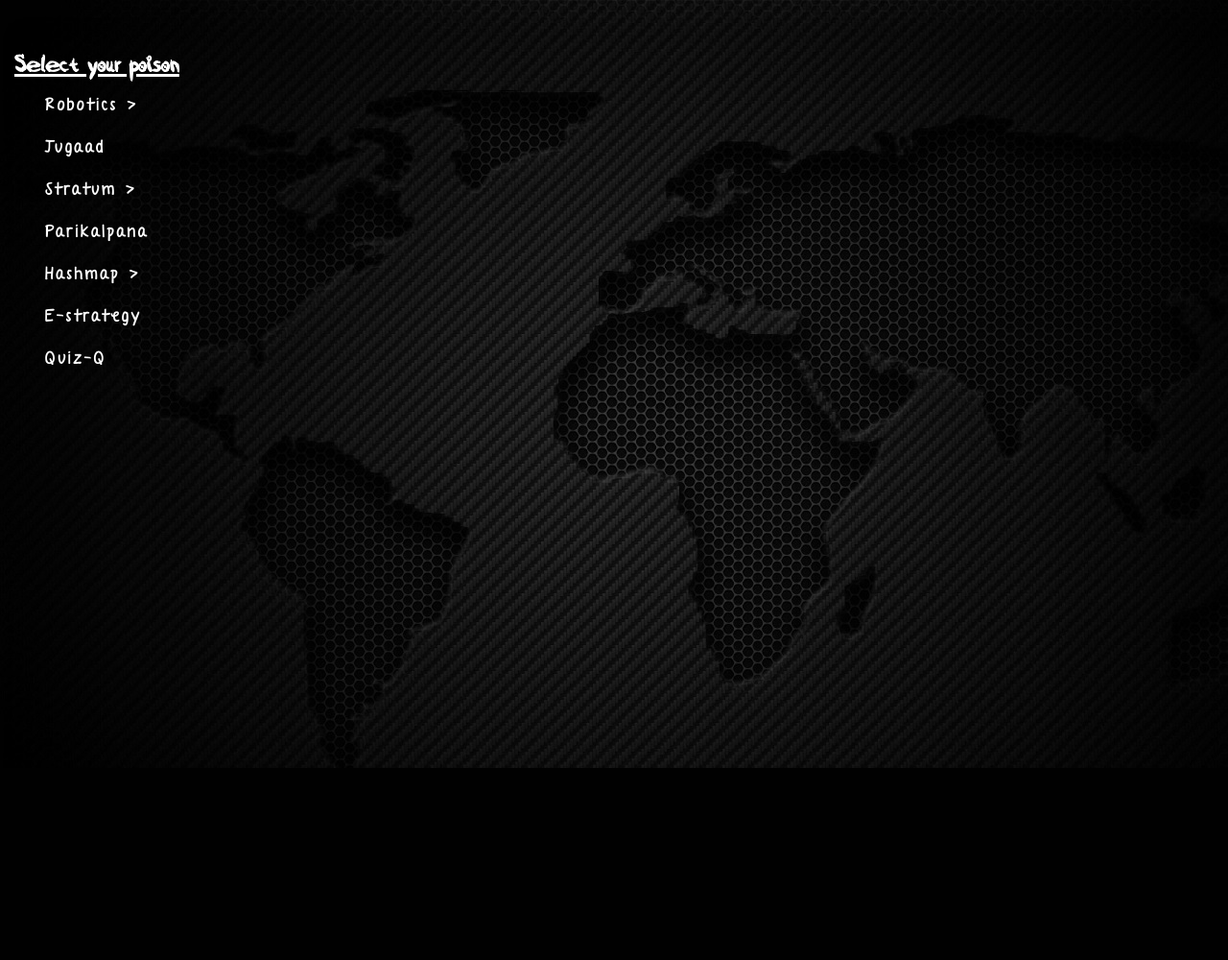
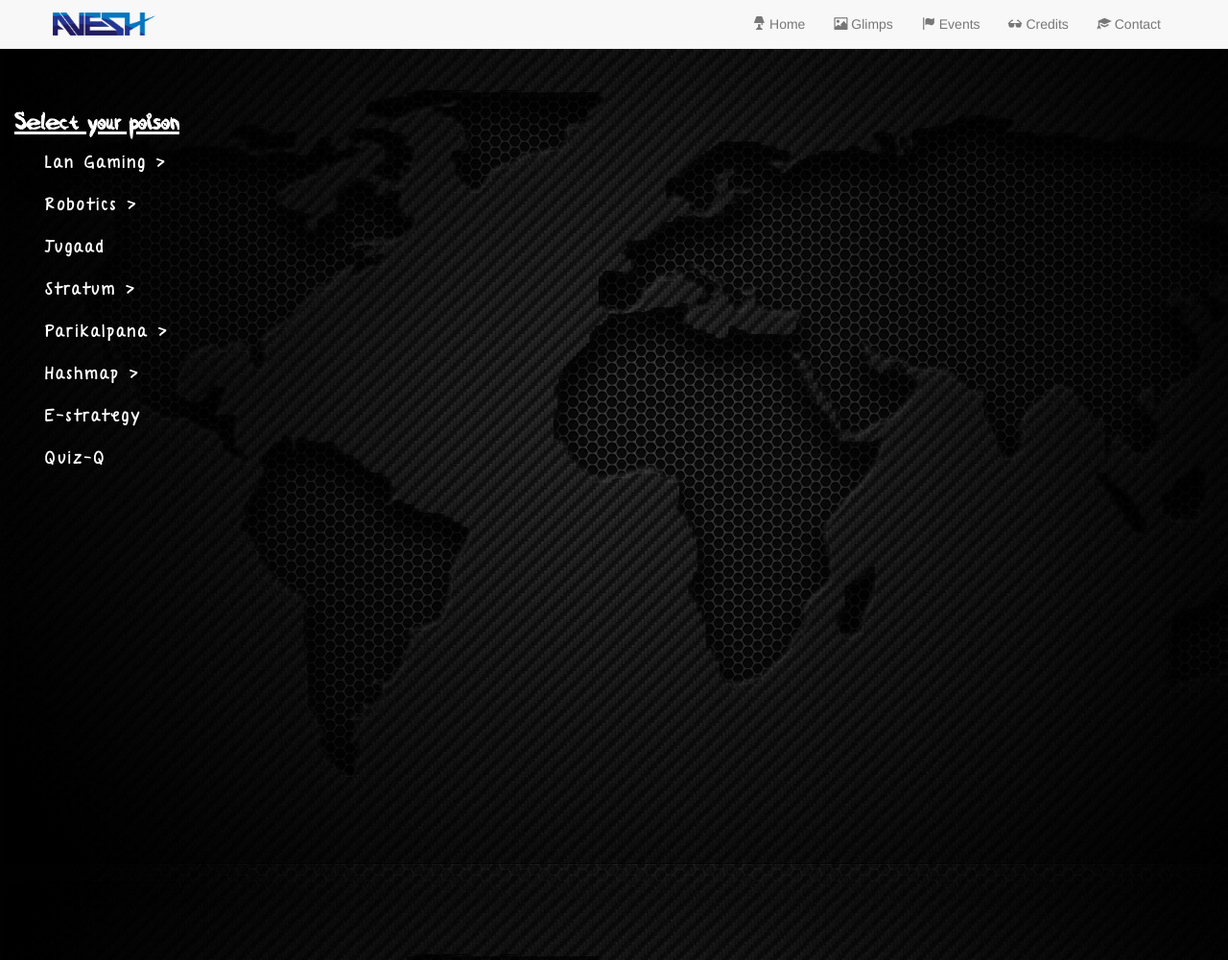
Before and after one commit to RockingNinja007/MyCollege_tect_fest_site, a PHP site: page /register_view/register.php in a window 1280 px wide. Shown: the whole page at 96% size. Before the commit the page ends 800 px from the top, so only its background shows below. Run offline with PHP 8.4, Linux system fonts and the light colour scheme; data that the repository does not hold is empty.

Commit message:
Upload it bro

```diff
--- a/css/register_page.css
+++ b/css/register_page.css
@@ -83,7 +83,7 @@ body{
 }
 
 .event_links{
-  min-height: 100%;
+  min-height: 100vh;
   width: 100%;
   background-color: ;
   padding-right: 20%;
@@ -136,6 +136,14 @@ body{
   font-size: 1.3em;
   letter-spacing: 2px;
 }
+.event_desc li{
+
+  color: #fff;
+  font-family: "rain";
+  font-size: 1.3em;
+  letter-spacing: 2px;
+}
+
 
 .event_links ul li{
   display: block;
--- a/register_view/register.php
+++ b/register_view/register.php
@@ -49,18 +49,48 @@ $participants_registry_error =array(1=>"Name not valid. Try full name",2=>"Roll
 		}
 	</script>
 </head>
-<body>
+<body style="padding-bottom:100px;">
 
+  <!-- navbar codding -->
+  <nav class="navbar navbar-default navbar-fixed-top">
+  	<div class="container" >
+  	<div class="navbar-header">
+         <button type="button" class="navbar-toggle" data-toggle="collapse" data-target="#myNavbar">
+          <span class="icon-bar"></span>
+          <span class="icon-bar"></span>
+          <span class="icon-bar"></span>
+        </button>
+        <a class="navbar-brand" href="#myPage" style="padding: 0px;"><img src="../logo.png" height="100%" width="100%"></a>
+      </div>
+  	 <div class="collapse navbar-collapse" id="myNavbar">
+  		<ul class="nav navbar-nav navbar-right">
+  	      <li><a href="../"><span class="glyphicon glyphicon-lamp"></span> Home</a></li>
+  	      <li><a href="../#glimps"><span class="glyphicon glyphicon-picture"></span> Glimps</a></li>
+  	      <li><a href="../#event"><span class="glyphicon glyphicon-flag"></span> Events</a></li>
+  	     <!-- <li><a href="#workshop"><span class="glyphicon glyphicon-education"></span> Team</a></li>-->
+  	       <li><a href="../#about_us"><span class="glyphicon glyphicon-sunglasses"></span> Credits</a></li>
+  	      <li><a href="../#contact"><span class="glyphicon glyphicon-education"></span> Contact</a></li>
+  	    </ul>
+    	</div>
+    	</div>
+  </nav>
 <?php //print_r($get_event);
 //echo $query;?>
 	<!--<div class="reg_banner">
 		<div style=""></div>
 	</div>-->
 <!-- Sidebar coding starts here -->
-	<div id="bomb" class="cont" >
-		<div class="col-lg-4 col-md-4 col-sm-4" >
+	<div id="bomb" class="cont" style="padding-top:100px;margin-bottom:100px;">
+		<div class="col-lg-4 col-md-4 col-sm-4">
 			 <div class="event_links">
 			 	<b><div class="event_label">Select your poison</div><b>
+
+          <a href="#bomb" onclick="showthis('lan');"><div class="event_li">Lan Gaming ></div></a>
+ 			 		<ul id="lan" class="sub_link" style="display: none;">
+ 			 			<a href ="register.php?event_name='Counter Strike'"><li class="event_li">Counter Strike</li></a>
+ 			 			<a href ="register.php?event_name='NFS'"><li class="event_li">NFS</li></a>
+ 			 		</ul>
+
 			 	<a href="#bomb" onclick="showthis('Robo');"><div class="event_li">Robotics ></div></a>
 			 		<ul id="Robo" class="sub_link" style="display: none;">
 			 			<a href ="register.php?event_name='Robo Soccer'"><li class="event_li"> Robo Soccer</li></a>
@@ -71,10 +101,16 @@ $participants_registry_error =array(1=>"Name not valid. Try full name",2=>"Roll
 			 	<!--<a href="register.php?event_name=''"><div class="event_li">Model Presentation</div></a>-->
 			 	<a href="#bomb" onclick="showthis('stratum');"><div class="event_li">Stratum ></div></a>
 			 		<ul id="stratum" class="sub_link" style="display: none;">
-			 			<a href ="register.php?event_name='Nirmaan'"><li class="event_li">Nirman,</li></a>
+			 			<a href ="register.php?event_name='Nirmaan'"><li class="event_li">Nirman</li></a>
 			 			<a href ="register.php?event_name='Setu'"><li class="event_li">Setu</li></a>
 			 		</ul>
-        <a href="register.php?event_name='Parikalpana'"><div class="event_li">Parikalpana</div></a>
+
+        <a href="#bomb" onclick="showthis('pari');"><div class="event_li">Parikalpana ></div></a>
+        <ul id="pari" class="sub_link" style="display: none;">
+          <a href ="register.php?event_name='Model Presentation'"><li class="event_li">Model Presentation</li></a>
+          <a href="register.php?event_name='Project Exhibition'"><li class="event_li">Project Exhibition</li></a>
+        </ul>
+
 			 	<a href="#bomb" onclick="showthis('hash');"><div class="event_li">Hashmap ></div></a>
 			 		<ul id="hash" class="sub_link" style="display: none;">
 			 			<a href ="register.php?event_name='Graphic Designing'"><li class="event_li">Graphic design</li></a>
@@ -94,16 +130,23 @@ $participants_registry_error =array(1=>"Name not valid. Try full name",2=>"Roll
 
 				<div class="event_title col-lg-10 col-md-10 col-sm-10 col-xs-10" style="background-color: #">
 					<h4><?php echo $get_event[0]["event_name"]; ?></h4><p>&nbsp;&nbsp;&nbsp;&nbsp;
-            <?php echo " at ".$get_event[0]["event_date"]." at ".$get_event[0]["venue"] ; ?>
+            <?php echo $get_event[0]["event_date"]." at ".$get_event[0]["venue"] ; ?>
           </p>
 				</div>
 				<div class="col-lg-12 col-md-12 col-sm-12 col-xs-12 price_decl">
 					<p>1<sup>st</sup> Price : <?php echo $get_event[0]["first_price"]; ?>/- &nbsp;
-            2<sup>nd</sup> Price : <?php echo $get_event[0]["second_price"]; ?>/-</p>
+            <?php if($get_event[0]["second_price"]!=0){
+              echo "  2<sup>nd</sup> Price :".$get_event[0]["second_price"]."/-";
+            }?></p>
 				</div>
 				<div class="col-lg-12 col-md-12 col-sm-12 col-xs-12 event_desc">&nbsp;&nbsp;&nbsp;&nbsp;
             <?php echo $get_event[0]["event_desc"]; ?>
         </div>
+
+        <!--<div class="col-lg-12 col-md-12 col-sm-12 col-xs-12">
+            <h1 class="price_decl">General Instruction</h1>
+            <p class="event_desc">&nbsp;&nbsp;&nbsp;&nbsp;<?php echo $get_event[0]["rules"]; ?></p>
+        </div>-->
 			</div>
       <!-- sidebar coding ends here -->
 
@@ -164,11 +207,22 @@ $participants_registry_error =array(1=>"Name not valid. Try full name",2=>"Roll
 				</center>
 
 			</div>
+
+      <!--<div class="col-lg-12 col-md-12 col-sm-12 col-xs-12">
+          <h1 class="price_decl">General Instruction</h1>
+          <p class="event_desc">&nbsp;&nbsp;&nbsp;&nbsp;<?php echo $get_event[0]["rules"]; ?></p>
+      </div>-->
+
+      <div class="col-lg-12 col-md-12 col-sm-12 col-xs-12">
+          <h1 class="price_decl">For more details contact :</h1>
+          <p class="event_desc">&nbsp;&nbsp;&nbsp;&nbsp;<?php echo $get_event[0]["contact"]; ?></p>
+      </div>
 		</div>
     <!-- event registration ends here -->
+
 	</div>
 
-	<div style="height: 100px;">&nbsp;</div>
+	<div  class="col-lg-12"style="height: 100px;">&nbsp;</div>
 
 	<script type="text/javascript">
 		$(function() {
```
Also changed, not shown: avesh.sql (+28 -44 lines), index.php (+27 -21 lines).
